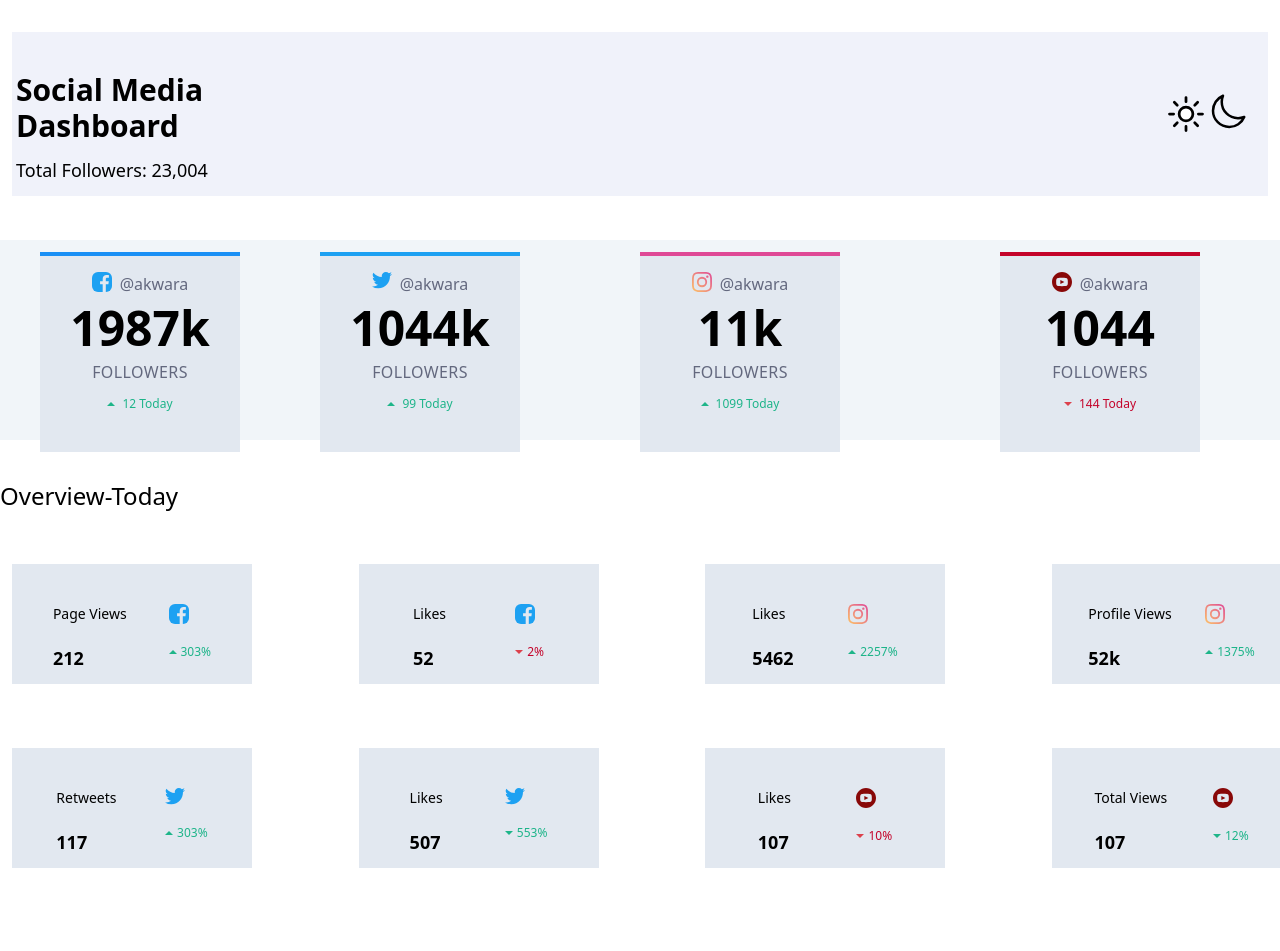
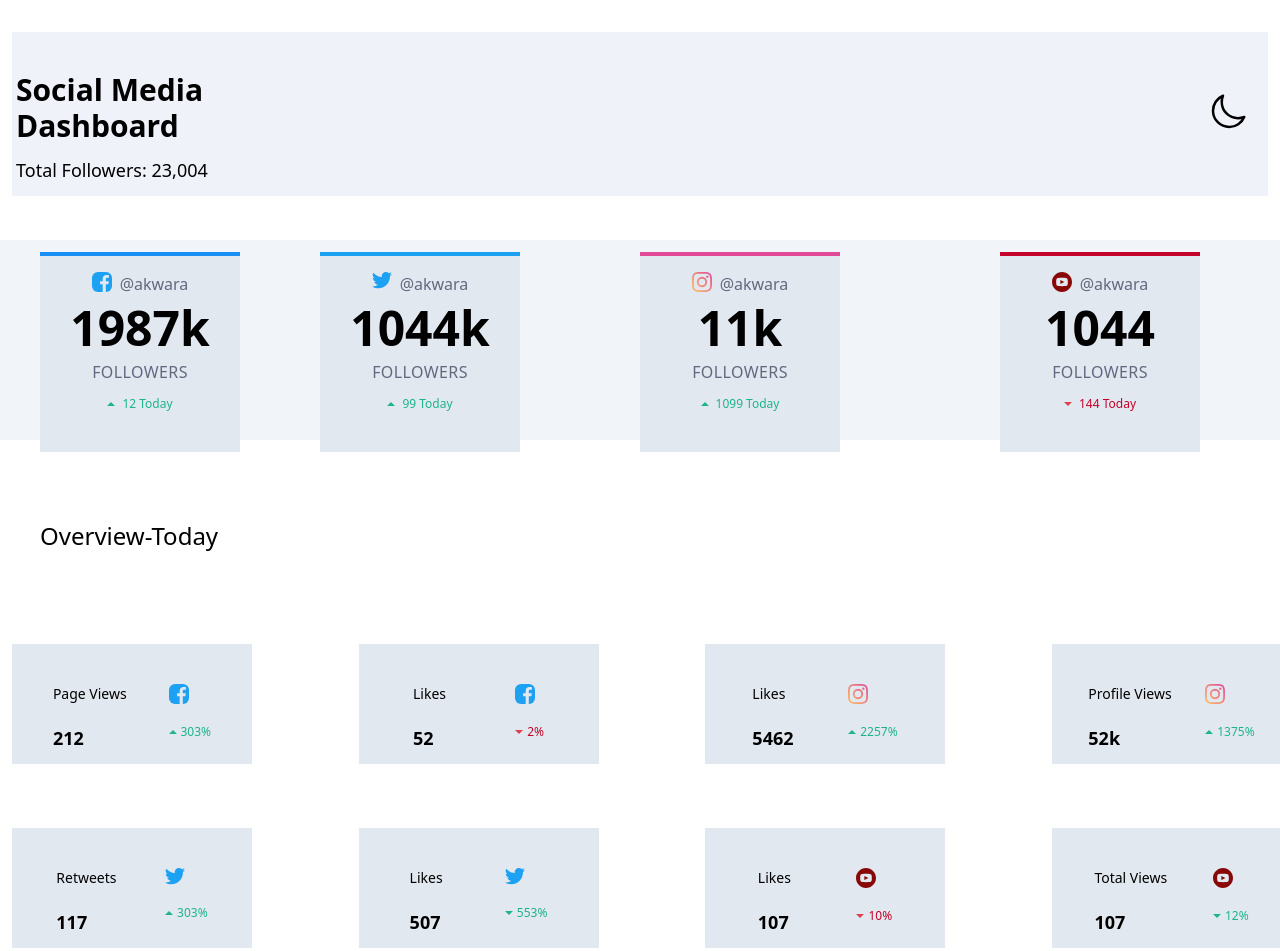
Before and after one commit to teagir-amos/Theme-Switcher, a website: page src/index.html in a window 1280 px wide. Before the commit the page ends 880 px from the top, so only its background shows below. Drawn offline with Linux system fonts and the light colour scheme.

Commit message:
project Retouch and Resubmission

```diff
--- a/src/index.html
+++ b/src/index.html
@@ -13,8 +13,8 @@
                 <h1 class= "text-black  dark:text-white-50 flex  font-bold text-3xl capitalize pl-1"> social media</h1> <span class="text-black flex dark:text-white font-bold text-3xl capitalize pl-1">Dashboard</span>
                 <p class="text-lg capitalize pb-3 pt-3 pl-1 text-black  dark:text-lightText-200"> total followers: 23,004</p>
             </div>
-            <div class="flex mt-10  p-5"><!--Togggle-themes-->
-                <svg  xmlns="http://www.w3.org/2000/svg"  id="sun"  fill="#fff"  viewBox="0 0 24 24" stroke-width="1.5" stroke="currentColor" class="size-11">
+            <div class="flex mt-10  p-5 hover:cursor-pointer"><!--Togggle-themes-->
+                <svg  xmlns="http://www.w3.org/2000/svg "  id="sun"  fill="#fff"  viewBox="0 0 24 24" stroke-width="1.5" stroke="currentColor" class="size-10 hidden">
                 <path stroke-linecap="round" stroke-linejoin="round" d="M12 3v2.25m6.364.386-1.591 1.591M21 12h-2.25m-.386 6.364-1.591-1.591M12 18.75V21m-4.773-4.227-1.591 1.591M5.25 12H3m4.227-4.773L5.636 5.636M15.75 12a3.75 3.75 0 1 1-7.5 0 3.75 3.75 0 0 1 7.5 0Z" />
                 </svg>
                 <svg xmlns="http://www.w3.org/2000/svg" fill="none"  id="moon" viewBox="0 0 24 24" stroke-width="1.5" stroke="currentColor" class="size-10">
@@ -101,7 +101,7 @@
     </div>
 
 
-    <div class=" lg:flex lg:justify-start container mx-auto mt-10 mb-10  text-2xl font-medium antialiased capitalize  dark:text-white-50 ">
+    <div class=" lg:flex lg:justify-start container mx-auto mt-10 mb-10 sm:p-10 text-2xl font-medium antialiased capitalize  dark:text-white-50 ">
         <p>overview-Today</p>
     </div>
 
--- a/src/input.css
+++ b/src/input.css
@@ -27,7 +27,7 @@
     --color-cardbg-50: hsl(228, 28%, 20%);
     --color-white-50: hsl(0, 0%, 100%);
 
-    --breakpoint-sm: 25rem;
+    --breakpoint-sm: 18rem;
     --dark : "class";
 
     --display-none: "hidden";
```
Also changed, not shown: src/output.css.
